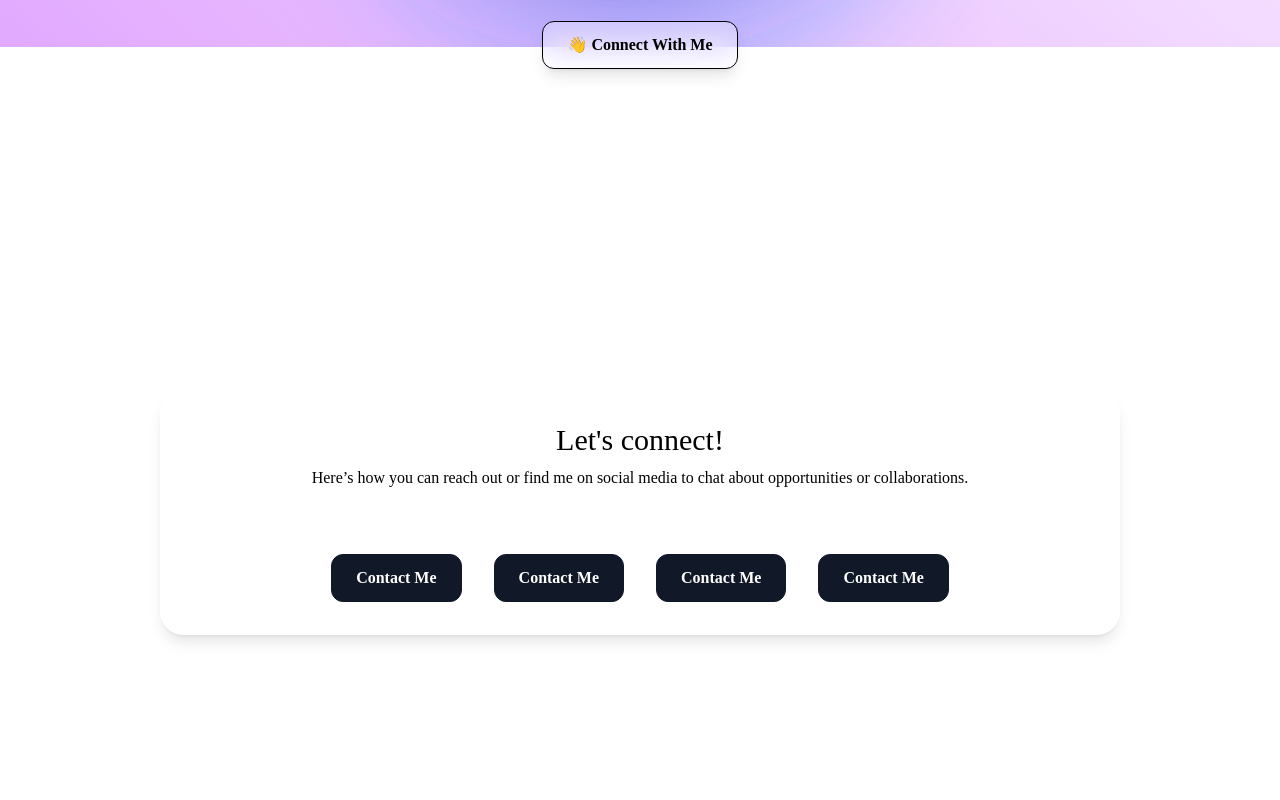
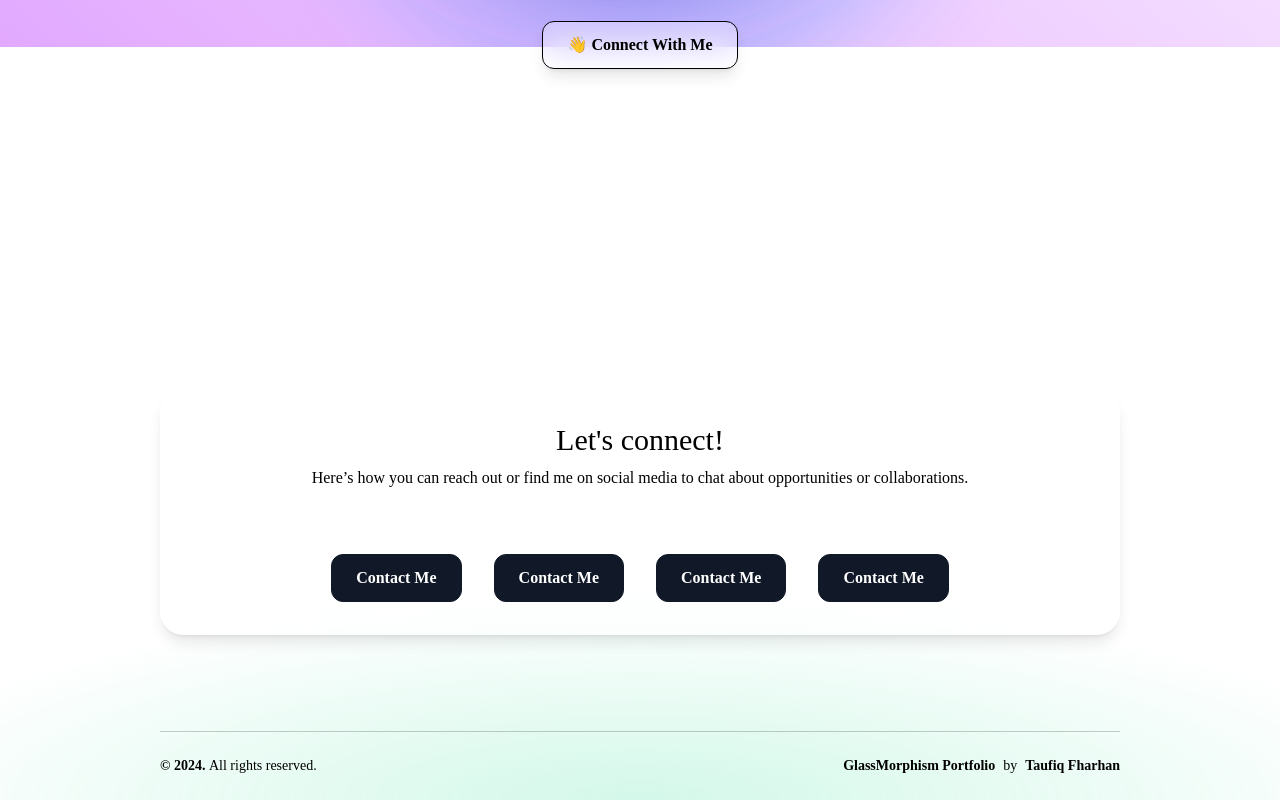
Before and after one commit to mkafw/glassmorphism, a Next.js app: page / in a window 1280 px wide. Shown: the part 753-1553 px from the top of the page. Before the commit the page ends 1484 px from the top, so only its background shows below. Built offline with nearby package versions, Linux system fonts and the light colour scheme.

Commit message:
Added Footer section

```diff
--- a/app/page.tsx
+++ b/app/page.tsx
@@ -1,4 +1,5 @@
 import Contact from "@/sections/Contact";
+import Footer from "@/sections/Footer";
 import GradientBg from "@/sections/GradientBg";
 import Hero from "@/sections/Hero";
 import Navbar from "@/sections/Navbar";
@@ -10,6 +11,7 @@ export default function Home() {
       <Navbar />
       <Hero />
       <Contact />
+      <Footer />
     </div>
   );
 }
--- /dev/null
+++ b/sections/Footer.tsx
@@ -0,0 +1,28 @@
+import React from "react";
+
+const Footer = () => {
+  return (
+    <footer className="relative -z-5 overflow-x-clip">
+      <div className="absolute h-[400px] w-[1600px] bottom-0 left-1/2 -translate-x-1/2 bg-emerald-300/30 [mask-image:radial-gradient(50%_50%_at_bottom_center,black,transparent)] -z-10"></div>
+      <div className="container">
+        <div className="border-t border-black/20 py-6 text-sm flex flex-col md:flex-row md:justify-between items-center gap-8">
+          <div>
+            <span className="font-semibold">&copy; 2024. </span>All rights
+            reserved.
+          </div>
+          <nav className="flex flex-col md:flex-row items-center gap-2">
+            <a href="#" className="inline-flex items-center gap-1.5">
+              <span className="font-semibold">GlassMorphism Portfolio</span>
+            </a>
+            <span>by</span>
+            <a href="#" className="inline-flex items-center gap-1.5">
+              <span className="font-semibold">Taufiq Fharhan</span>
+            </a>
+          </nav>
+        </div>
+      </div>
+    </footer>
+  );
+};
+
+export default Footer;
```
